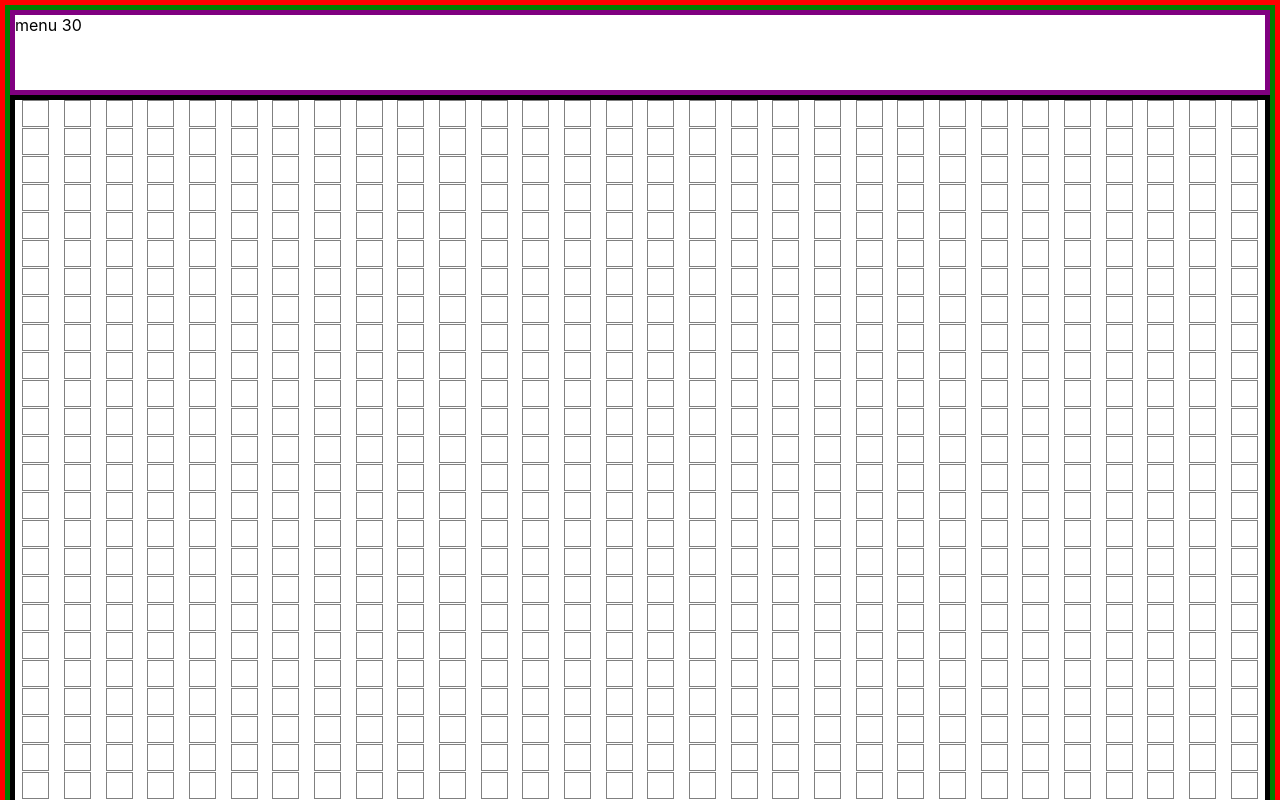
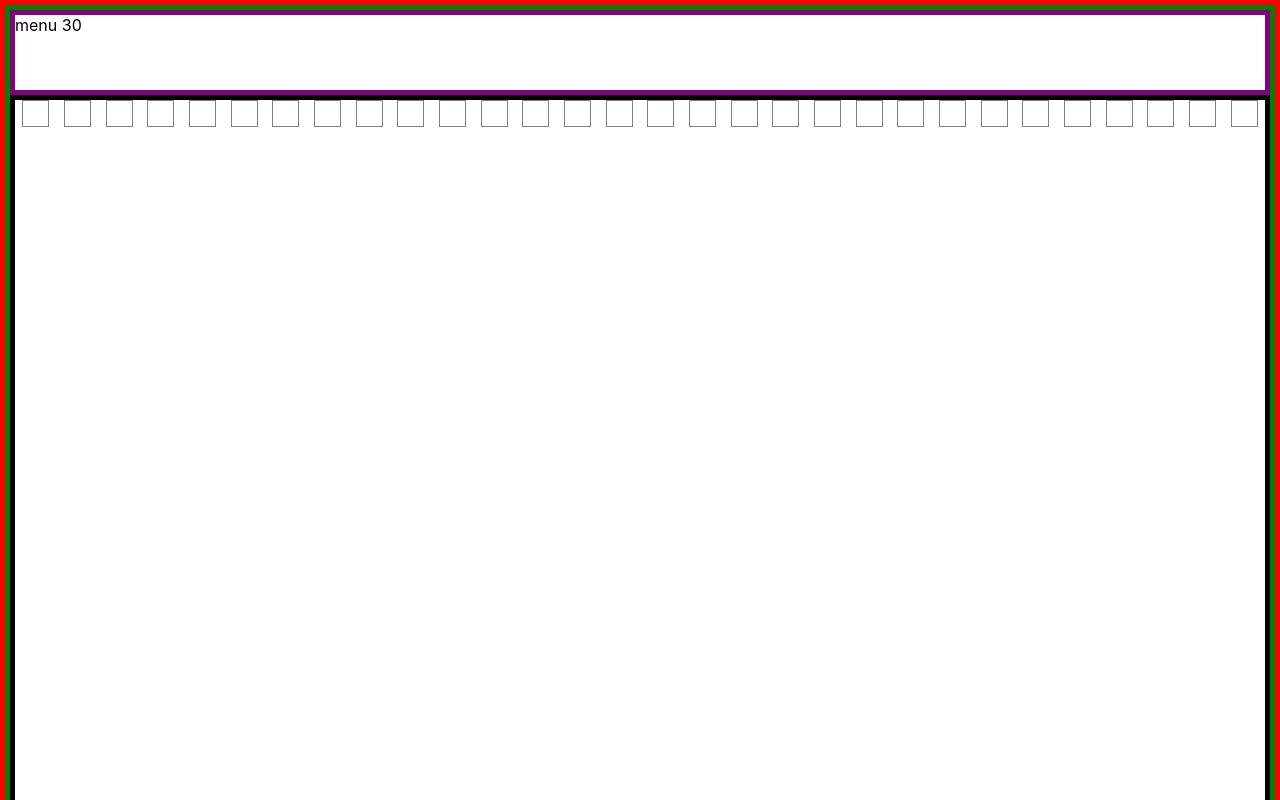
Before and after one commit to mrpiggy97/mypathfinder, a React (Create React App) app in the folder app/: page / in a window 1280 px wide. Shown: the top 800 px of the page. Built offline with nearby package versions, Linux system fonts and the light colour scheme.

Commit message:
RowNode has new properties, RowComponent is now deleted

```diff
--- a/app/src/components/Row.tsx
+++ b/app/src/components/Row.tsx
@@ -1,4 +1,4 @@
-import React,{useState,useEffect, useMemo} from "react";
+import React,{useState,useEffect, useMemo, MouseEventHandler} from "react";
 import "./css/Row.css"
 
 
@@ -8,12 +8,18 @@ class RowNode{
     row : Row
     kuuid : string
     id : number
+    isVisited : boolean
+    isBeginning : boolean
+    isEnd : boolean
     constructor(id : number,previousRowNode : RowNode | null, nextRowNode : RowNode | null, row : Row){
         this.previousRowNode = previousRowNode
         this.nextRowNode = nextRowNode
         this.row = row
         this.kuuid = `${row.Id} ${id} row-node`
         this.id = id
+        this.isVisited = false
+        this.isBeginning = false
+        this.isEnd = false
     }
 }
 
@@ -24,9 +30,10 @@ type RowNodeComponentProps = {
     rowNode : RowNode
 }
 
-function RowNodeComponent(props : RowNodeComponentProps) : JSX.Element{
+export default function RowNodeComponent(props : RowNodeComponentProps) : JSX.Element{
     let [status,setStatus] = useState("")
 
+    // effects
     const defineStatus = () => {
         if(props.isBeginning && !props.isEnd){
             setStatus(`row-node-basic row-node-is-beginning`)
@@ -79,24 +86,4 @@ class Row{
     }
 }
 
-type RowComponentProps = {
-    row : Row
-}
-
-export default function RowComponent(props : RowComponentProps):JSX.Element{
-    return(
-        <React.Fragment>
-            {props.row.Nodes.map((node) => {
-                return <RowNodeComponent
-                isBeginning={false}
-                isEnd={false}
-                isVisited={false}
-                rowNode={node}
-                key={node.kuuid}
-                />
-            })}
-        </React.Fragment>
-    )
-}
-
-export {Row}
+export {Row,RowNode}
```
